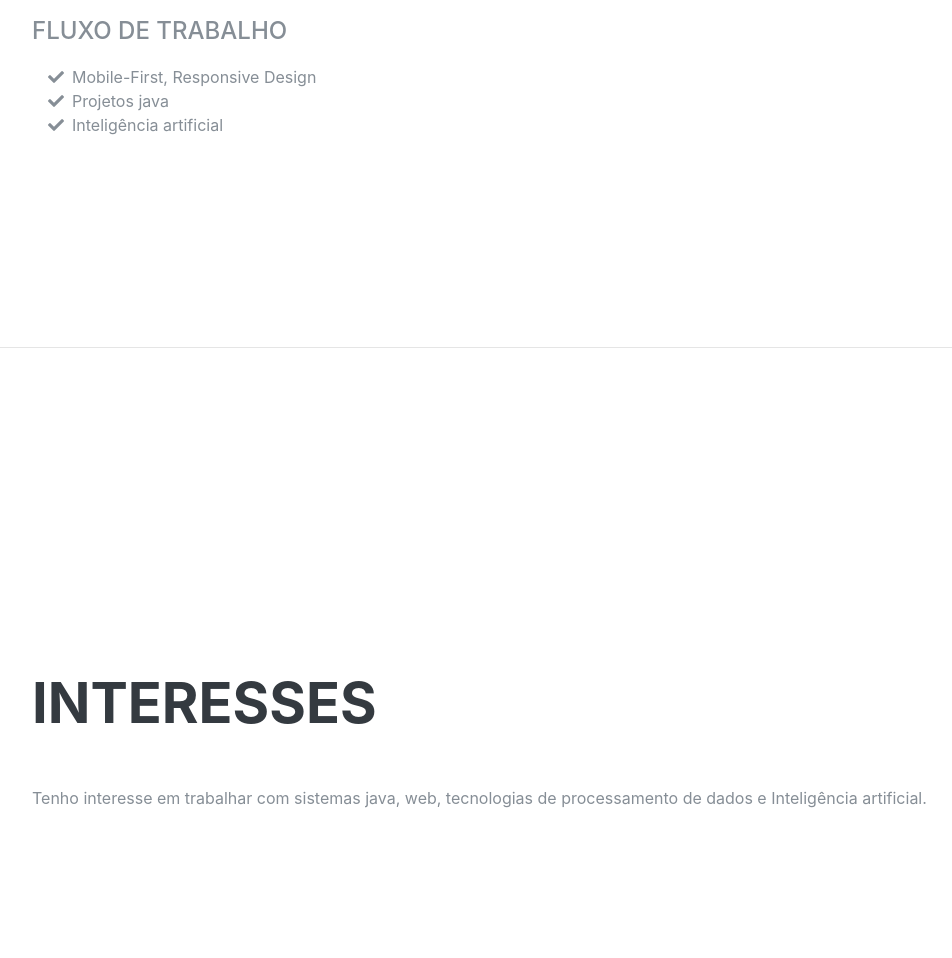
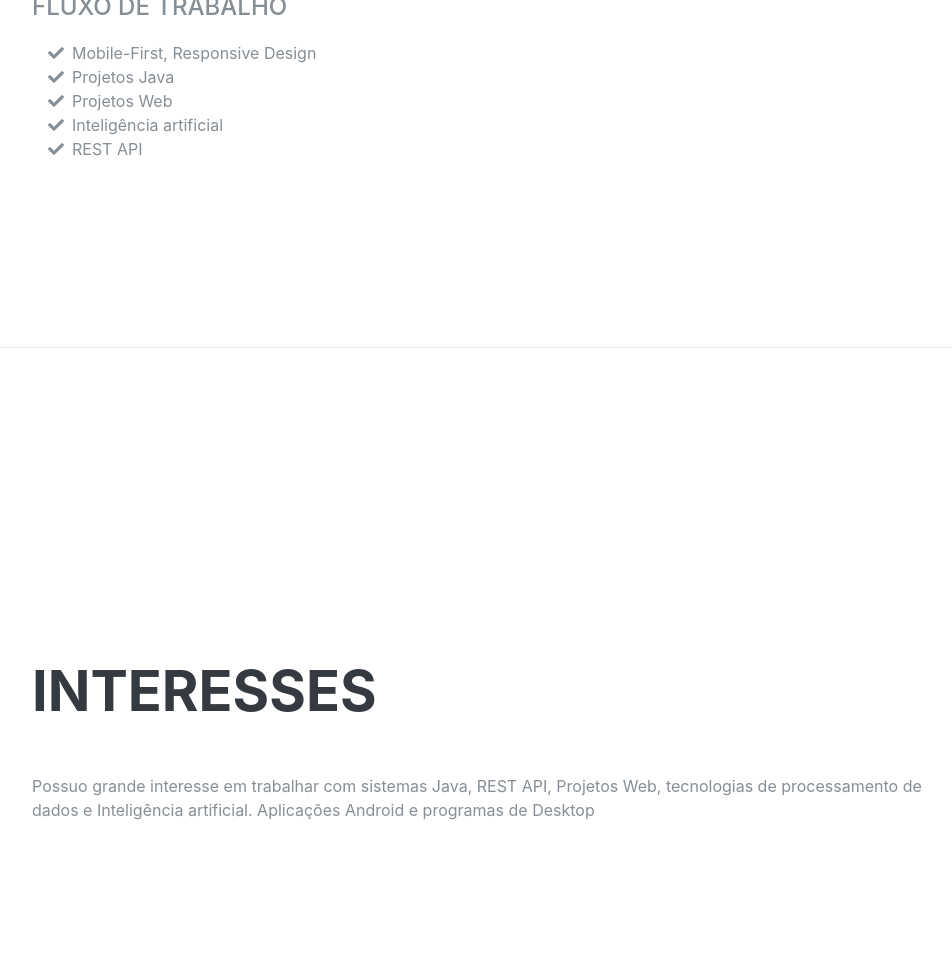
Before and after one commit to samuelkeullen/samuelkeullen.github.io, a plain HTML site: page index.html in a window 1280 px wide. Shown: the part 1254-2212 px from the top of the page, without its empty margins (288-1240 px from the left). Drawn offline with Linux system fonts and the light colour scheme; a web font is replaced by a local one.

Commit message:
Add files via upload

```diff
--- a/index.html
+++ b/index.html
@@ -78,7 +78,7 @@
           <a href="developersakakititan@gmail.com">developersakakititan@gmail.com</a>
         </div>
         <p class="lead mb-5">
-          Sou Programador Java, Android e Web. É isso.
+          Sou um programador Java, Python e de JavaScript, trabalho com REST API com Spring, Inteligência artificial, projetos Web e aplicações Android e programas para Desktop.
         </p>
         <div class="social-icons">
           <a href="https://www.linkedin.com/in/samuel-keullen-passos-b43a33189/">
@@ -129,10 +129,16 @@
             Mobile-First, Responsive Design</li>
           <li>
             <i class="fa-li fa fa-check"></i>
-            Projetos java</li>
+            Projetos Java</li>
+          <li>
+            <i class="fa-li fa fa-check"></i>
+            Projetos Web</li>
           <li>
             <i class="fa-li fa fa-check"></i>
             Inteligência artificial</li>
+            <li>
+              <i class="fa-li fa fa-check"></i>
+              REST API</li>
         </ul>
       </div>
     </section>
@@ -143,8 +149,8 @@
       <div class="w-100">
         <h2 class="mb-5">Interesses</h2>
         <p>
-          Tenho interesse em trabalhar com sistemas java, web, tecnologias de
-          processamento de dados e Inteligência artificial.
+          Possuo grande interesse em trabalhar com sistemas Java, REST API, Projetos Web, tecnologias de
+          processamento de dados e Inteligência artificial. Aplicações Android e programas de Desktop
         </p>
       </div>
     </section>
@@ -169,8 +175,8 @@
   <section class="resume-section p-3 p-lg-5 d-flex align-items-center" id="interests">
 	<div class="w-100">
 	  <h2 class="mb-5">Alguns de meus projetos:</h2>
-	  <p> Meu Primeiro Aplicativo:
-		<a href="css/lite.apk" class="btn btn-primary"><span class="fa fa-download"></span>Lite Navigator v 1.2.3</a>
+	  <p> Minha Página da Google Play:
+		<a href="https://play.google.com/store/apps/dev?id=6021664511901628709" class="btn btn-primary"><span class="fa fa-download"></span>Minha Página da Google Play</a>
 	  </p>
 	</div>
   </section>
```
